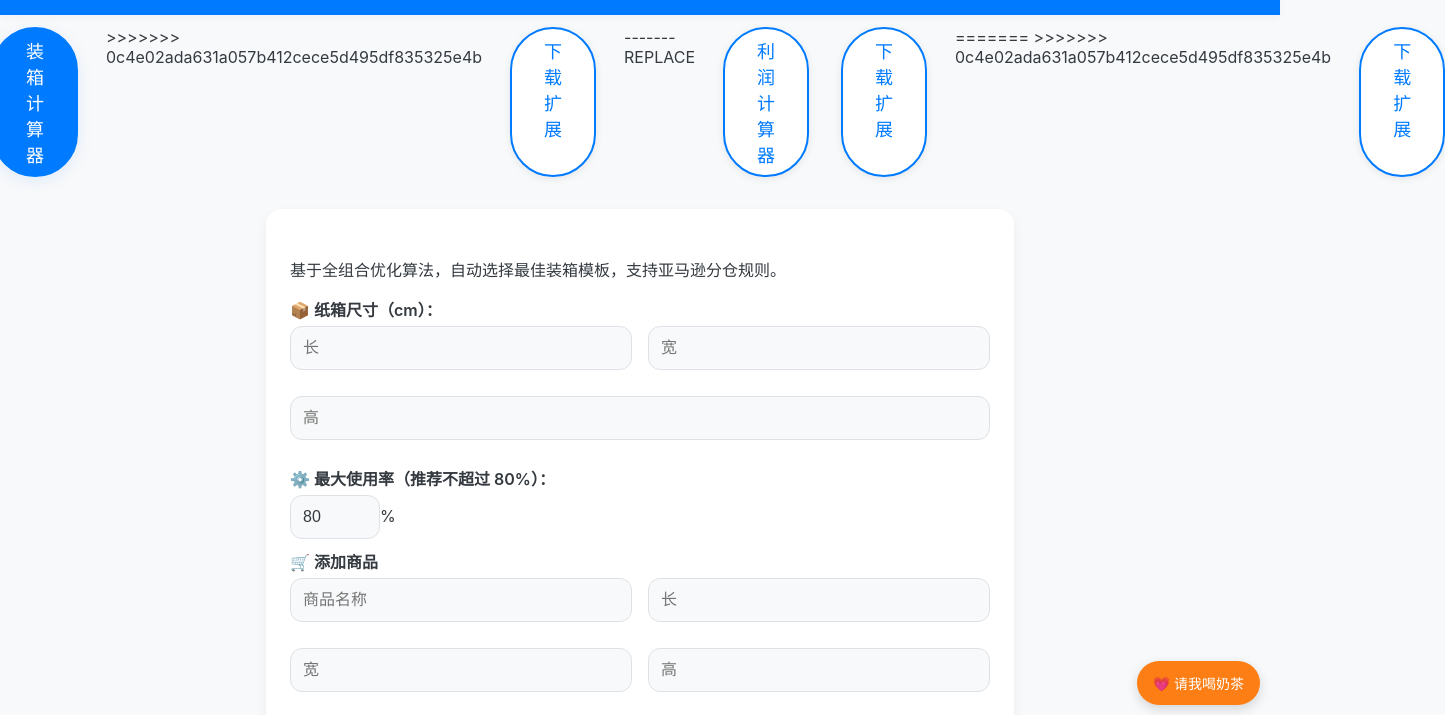
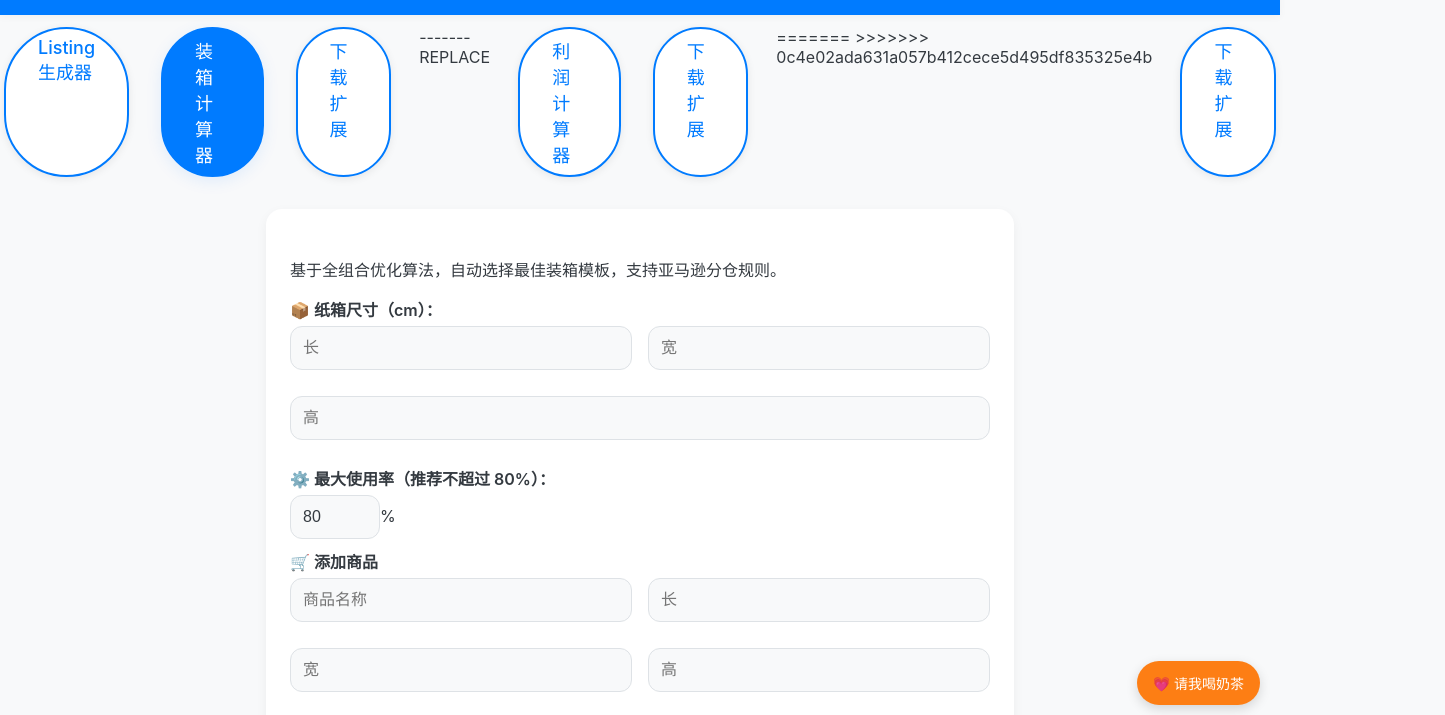
Before and after one commit to keychan2/amzailisting, a browser extension: page zhuangxiang.html in a window 1280 px wide. Shown: the part 65-780 px from the top of the page, 1445 px wide, since content can reach past the window. Drawn offline with Linux system fonts and the light colour scheme; a script that the page names is missing.

Commit message:
Update zhuangxiang.html

```diff
--- a/zhuangxiang.html
+++ b/zhuangxiang.html
@@ -266,7 +266,7 @@
   <nav class="nav-bar">
     <a href="index.html" class="nav-btn">Listing生成器</a>
     <a href="zhuangxiang.html" class="nav-btn active">装箱计算器</a>
->>>>>>> 0c4e02ada631a057b412cece5d495df835325e4b
+
     <a href="extension-download.html" class="nav-btn">下载扩展</a>
 ------- REPLACE
     <a href="amazon_profit_calculator.html" class="nav-btn">利润计算器</a>
```
